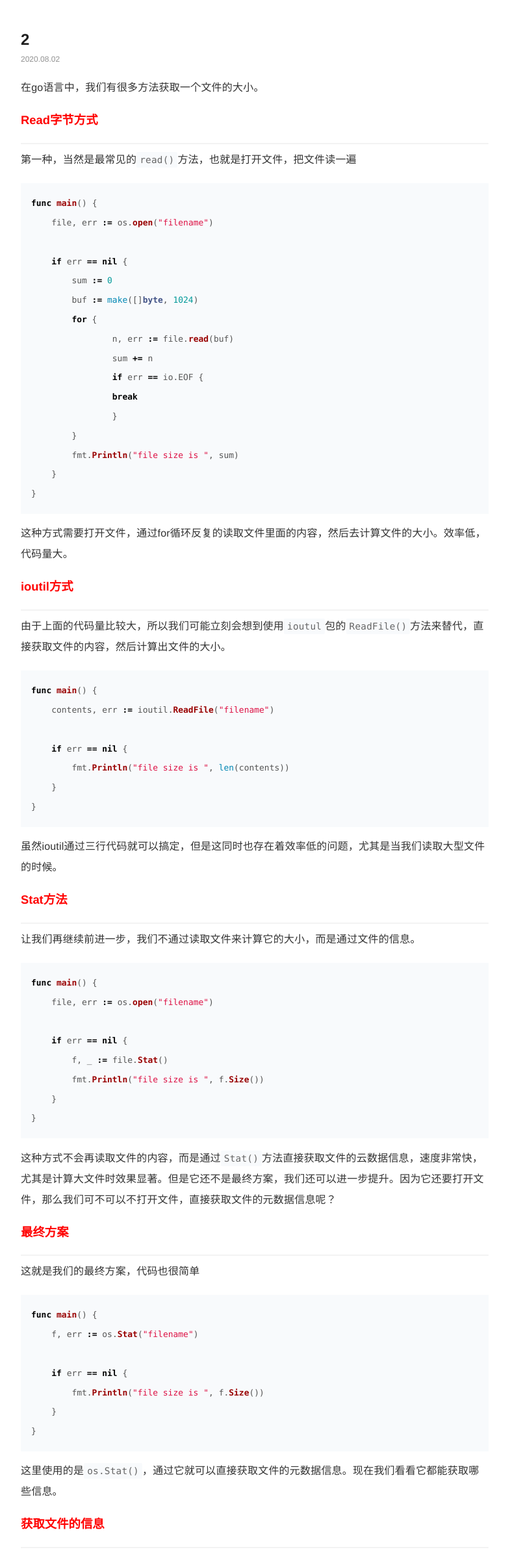
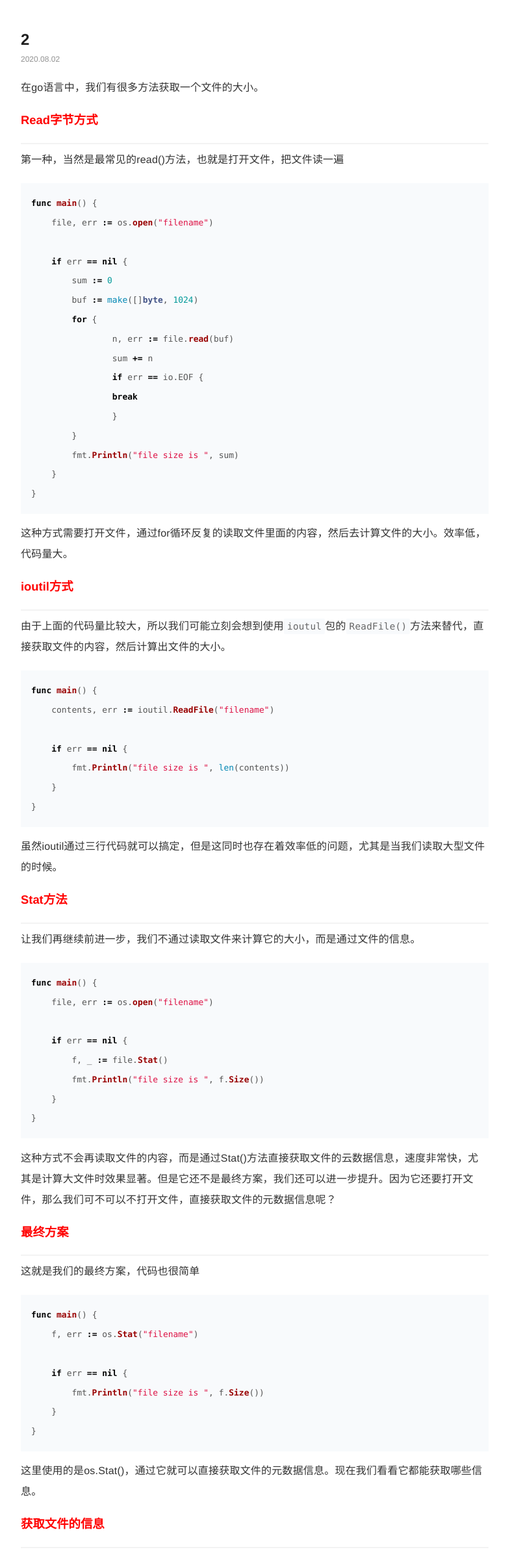
Before and after one commit to Yfei1104/Yfei1104.github.io, a plain HTML site: page posts/2/index.html in a window 1280 px wide. Shown: the part 341-2736 px from the top of the page at 65% size, without its empty margins (248-1030 px from the left). Drawn offline with nearby package versions, Linux system fonts and the light colour scheme; some packages are replaced by stand-ins of ours.

Commit message:
rebuilding site 2020年08月 2日  9:06:33

```diff
--- a/posts/2/index.html
+++ b/posts/2/index.html
@@ -111,7 +111,7 @@
                     <div class="post_content markdown"><p>在go语言中，我们有很多方法获取一个文件的大小。</p>
 <h3 id="font-colorredread字节方式font"><font color=red>Read字节方式</font></h3>
 <hr>
-<p>第一种，当然是最常见的<code>read()</code>方法，也就是打开文件，把文件读一遍</p>
+<p>第一种，当然是最常见的read()方法，也就是打开文件，把文件读一遍</p>
 <div class="highlight"><pre class="chroma"><code class="language-go" data-lang="go"><span class="kd">func</span> <span class="nf">main</span><span class="p">()</span> <span class="p">{</span>
     <span class="nx">file</span><span class="p">,</span> <span class="nx">err</span> <span class="o">:=</span> <span class="nx">os</span><span class="p">.</span><span class="nf">open</span><span class="p">(</span><span class="s">&#34;filename&#34;</span><span class="p">)</span>
 
@@ -151,7 +151,7 @@
         <span class="nx">fmt</span><span class="p">.</span><span class="nf">Println</span><span class="p">(</span><span class="s">&#34;file size is &#34;</span><span class="p">,</span> <span class="nx">f</span><span class="p">.</span><span class="nf">Size</span><span class="p">())</span>
     <span class="p">}</span>
 <span class="p">}</span>
-</code></pre></div><p>这种方式不会再读取文件的内容，而是通过<code>Stat()</code>方法直接获取文件的云数据信息，速度非常快，尤其是计算大文件时效果显著。但是它还不是最终方案，我们还可以进一步提升。因为它还要打开文件，那么我们可不可以不打开文件，直接获取文件的元数据信息呢？</p>
+</code></pre></div><p>这种方式不会再读取文件的内容，而是通过Stat()方法直接获取文件的云数据信息，速度非常快，尤其是计算大文件时效果显著。但是它还不是最终方案，我们还可以进一步提升。因为它还要打开文件，那么我们可不可以不打开文件，直接获取文件的元数据信息呢？</p>
 <h3 id="font-colorred最终方案font"><font color=red>最终方案</font></h3>
 <hr>
 <p>这就是我们的最终方案，代码也很简单</p>
@@ -162,7 +162,7 @@
         <span class="nx">fmt</span><span class="p">.</span><span class="nf">Println</span><span class="p">(</span><span class="s">&#34;file size is &#34;</span><span class="p">,</span> <span class="nx">f</span><span class="p">.</span><span class="nf">Size</span><span class="p">())</span>
     <span class="p">}</span>
 <span class="p">}</span>
-</code></pre></div><p>这里使用的是<code>os.Stat()</code>，通过它就可以直接获取文件的元数据信息。现在我们看看它都能获取哪些信息。</p>
+</code></pre></div><p>这里使用的是os.Stat()，通过它就可以直接获取文件的元数据信息。现在我们看看它都能获取哪些信息。</p>
 <h3 id="font-colorred获取文件的信息font"><font color=red>获取文件的信息</font></h3>
 <hr>
 <div class="highlight"><pre class="chroma"><code class="language-go" data-lang="go"><span class="kd">func</span> <span class="nf">main</span><span class="p">()</span> <span class="p">{</span>
@@ -176,8 +176,8 @@
 </span><span class="c1"></span>        <span class="nx">fmt</span><span class="p">.</span><span class="nf">Println</span><span class="p">(</span><span class="s">&#34;modTime:&#34;</span><span class="p">,</span> <span class="nx">f</span><span class="p">.</span><span class="nf">ModTime</span><span class="p">())</span> <span class="c1">// 获取文件修改时间
 </span><span class="c1"></span>    <span class="p">}</span>
 <span class="p">}</span>
-</code></pre></div><p><code>os.Stat()</code>函数有两个返回值，一个是文件信息，一个是<code>err</code>，通过<code>err</code>我们可以判断文件是否存在。</p>
-<p>当<code>err==nil</code>的时候，文件肯定是存在的；其次<code>err!=nil</code>的时候也不代表不存在，也有可能是在获取信息时遇到了error，这时候我们就需要进行严密的判断。</p>
+</code></pre></div><p>os.Stat()函数有两个返回值，一个是文件信息，一个是err，通过err我们可以判断文件是否存在。</p>
+<p>当err==nil的时候，文件肯定是存在的；其次err!=nil的时候也不代表不存在，也有可能是在获取信息时遇到了error，这时候我们就需要进行严密的判断。</p>
 <div class="highlight"><pre class="chroma"><code class="language-go" data-lang="go"><span class="kd">func</span> <span class="nf">main</span><span class="p">()</span> <span class="p">{</span>
 	<span class="nx">_</span><span class="p">,</span><span class="nx">err</span><span class="o">:=</span><span class="nx">os</span><span class="p">.</span><span class="nf">Stat</span><span class="p">(</span><span class="s">&#34;.&#34;</span><span class="p">)</span>
 
@@ -189,10 +189,10 @@
 		<span class="nx">fmt</span><span class="p">.</span><span class="nf">Println</span><span class="p">(</span><span class="nx">err</span><span class="p">)</span>
 	<span class="p">}</span>
 <span class="p">}</span>
-</code></pre></div><p>通过<code>os.IsNotExist</code>来判断一个文件不存在。最后<code>else</code>的可能性比较少，这个时候可以看下具体的错误是什么，再根据错误来判断文件是否存在。</p>
+</code></pre></div><p>通过os.IsNotExist来判断一个文件不存在。最后else的可能性比较少，这个时候可以看下具体的错误是什么，再根据错误来判断文件是否存在。</p>
 <h3 id="font-colorred小结font"><font color=red>小结</font></h3>
 <hr>
-<p><code>os.Stat()</code>是一个非常好的函数，可以让我们非常高效的获取文件信息，所以在项目中尽可能的使用它。</p>
+<p>os.Stat()是一个非常好的函数，可以让我们非常高效的获取文件信息，所以在项目中尽可能的使用它。</p>
 </div>
                     <div class="post_footer">
 
```
